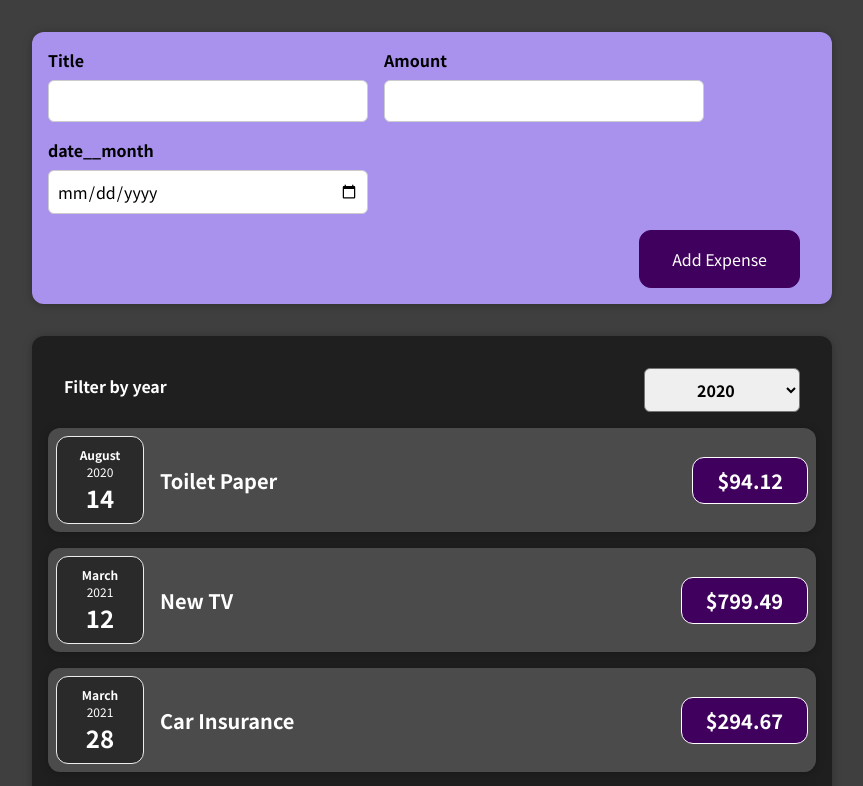
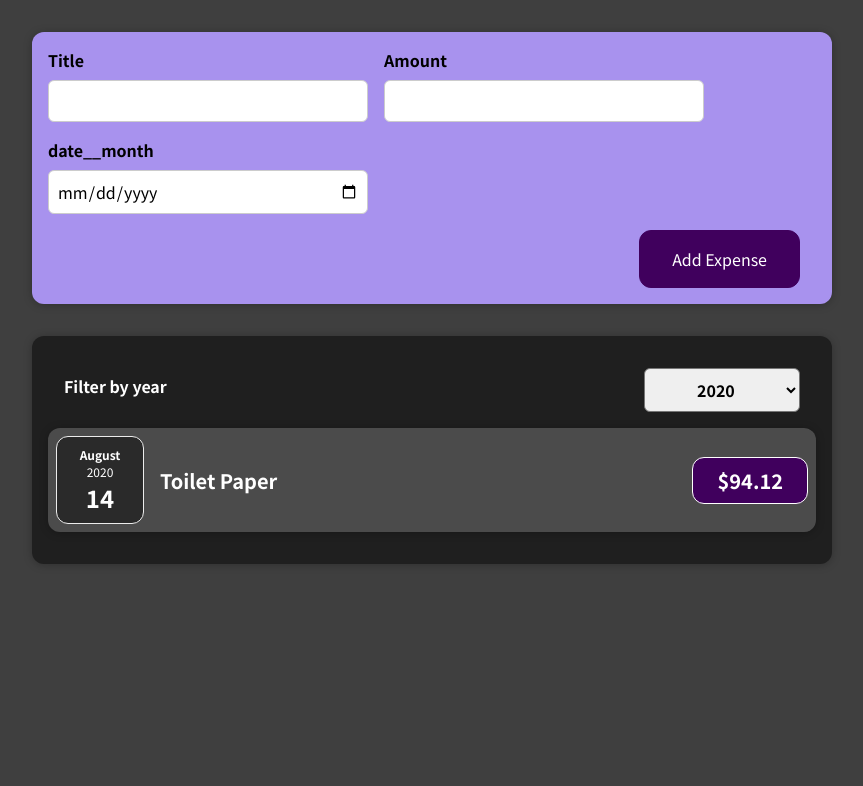
Before and after one commit to moreza66/React-Udemy, a React (Create React App) app in the folder my-app/: page / in a window 1280 px wide. Shown: the top 786 px of the page, without its empty margins (208-1071 px from the left). Built offline with nearby package versions, Linux system fonts and the light colour scheme.

Commit message:
working on lists

```diff
--- a/my-app/src/components/Expenses/Expenses.js
+++ b/my-app/src/components/Expenses/Expenses.js
@@ -12,6 +12,10 @@ const Expenses = (props) => {
     setFilteredYear(selectedYear);
   };
 
+  const filteredExpenses = props.items.filter((expense) => {
+    return expense.date.getFullYear().toString() === filteredYear;
+  });
+
   return (
     <div>
       <Card className="expenses">
@@ -19,8 +23,9 @@ const Expenses = (props) => {
           selected={filteredYear}
           onChangeFilter={filterChangeHandler}
         />
-        {props.items.map((expense) => (
+        {filteredExpenses.map((expense, index) => (
           <ExpenseItem
+            key={expense.id}
             title={expense.title}
             amount={expense.amount}
             date={expense.date}
```
Also changed, not shown: my-app/src/components/Expenses/ExpenseItem.js (+1 -7 lines).
